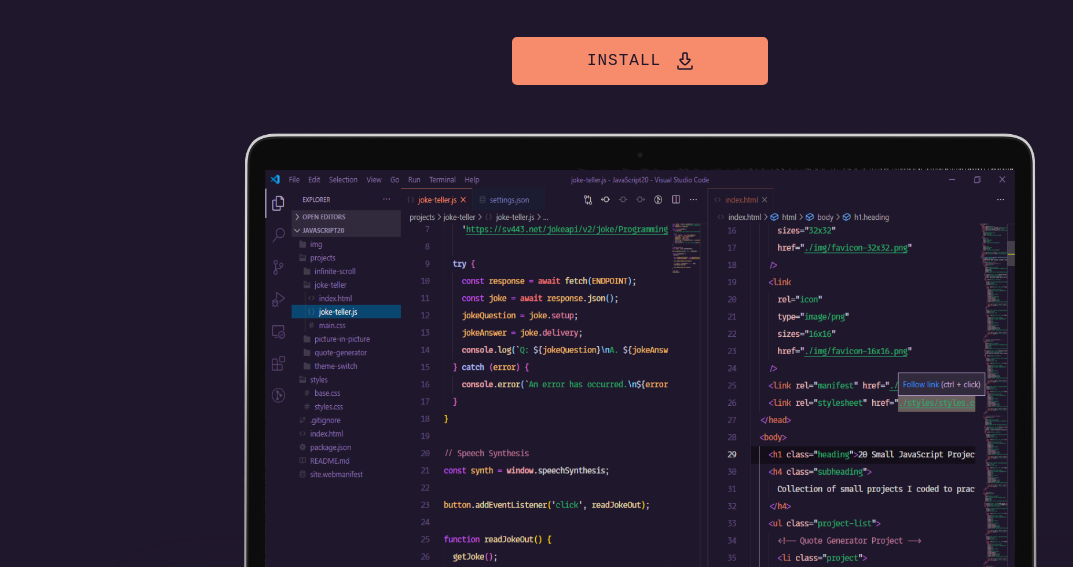
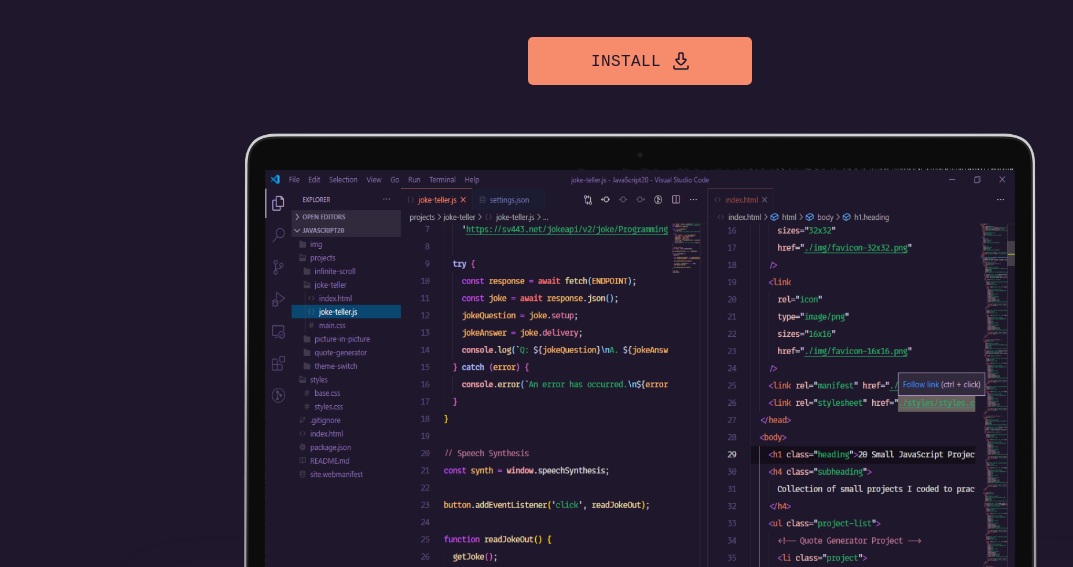
Before and after one commit to algoritmau/alternight-showcase-website, a plain HTML site: page index.html in a window 1280 px wide. Shown: the part 233-800 px from the top of the page, without its empty margins (0-1073 px from the left). Drawn offline with Linux system fonts and the light colour scheme.

Commit message:
update CTA styles/config

```diff
--- a/index.html
+++ b/index.html
@@ -23,7 +23,7 @@
         <p class="hero__description__subtitle">
           A modern, dark VS Code theme for those who code at night.
         </p>
-        <a href="#" class="cta">
+        <a class="cta" href="vscode:extension/spaceinvadev.alternight">
           <span class="cta__text">Install</span>
           <svg
             class="cta__icon"
--- a/styles.css
+++ b/styles.css
@@ -2,6 +2,7 @@
   --color-background: #1f172b;
   --color-foreground: #c7c7df;
   --color-accent: #f78c6c;
+  --color-accent-shade: #e38163;
 }
 
 html {
@@ -104,20 +105,26 @@ li {
   display: flex;
   justify-content: center;
   align-items: center;
-  gap: 1.6rem;
+  gap: 1.2rem;
   margin: 0 auto;
   text-decoration: none;
-  width: 25.6rem;
+  width: 22.4rem;
   height: 4.8rem;
   text-align: center;
   text-transform: uppercase;
   font-size: 1.6rem;
-  letter-spacing: 1px;
+  letter-spacing: 0.4px;
   border-radius: 5px;
   background: var(--color-accent);
   color: var(--color-background);
+  transition: background 0.4s;
+}
+
+.cta:hover {
+  background: var(--color-accent-shade);
 }
 
 .cta__text {
   line-height: 1;
+  margin-block-start: 2px;
 }
```
